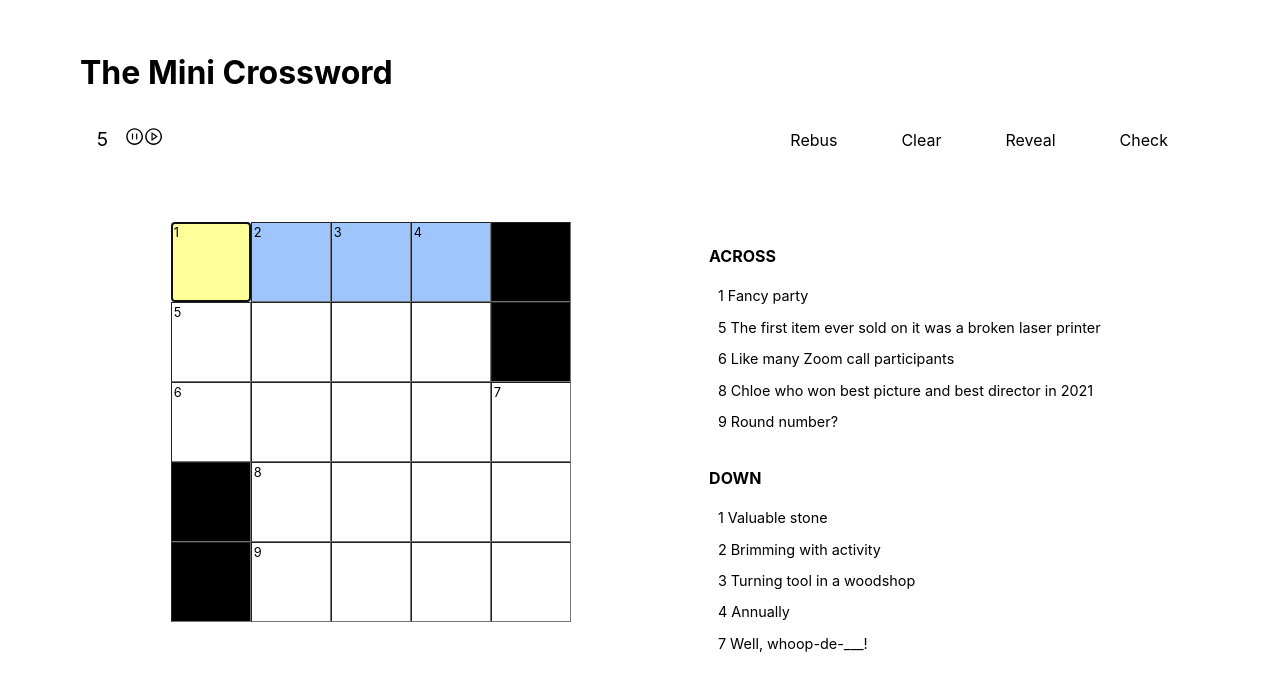
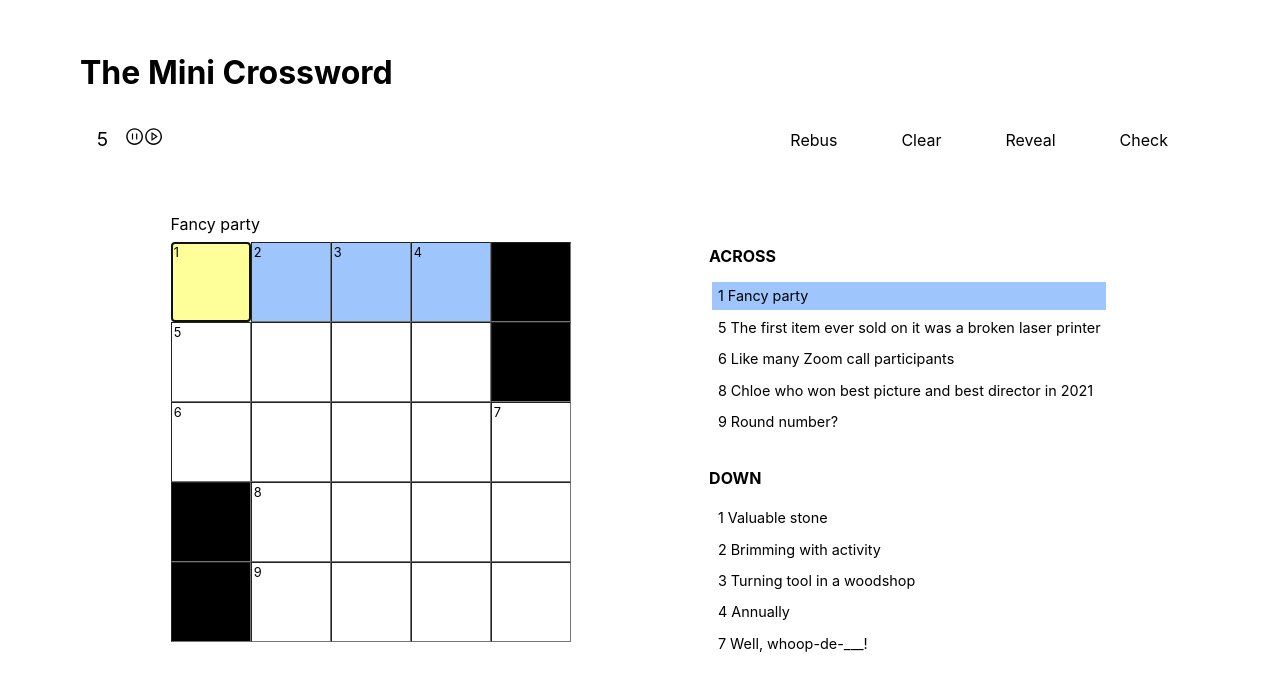
Before and after one commit to jawkha/crossword-mini-clone, a React (Create React App) app: page / in a window 1280 px wide. Shown: the top 690 px of the page. Built offline with nearby package versions, Linux system fonts and the light colour scheme.

Commit message:
crude implementation of toggle direction when clicking inside active square

```diff
--- a/src/App.tsx
+++ b/src/App.tsx
@@ -16,8 +16,7 @@
 	// If the direction is across, the row and its associated clue will be highlighted. If down, then column.
 	const [activeDirection, setActiveDirection] = React.useState<'across' | 'down'>('across')
 	// First we will extract the active clue number from puzzleData based on the activeSquare and activeDirection, and then we will use this number to get the string from the clues object.
-	const directionalClue =
-		activeDirection === 'across' ? activeSquare['clueAcross'] : activeSquare['clueDown']
+	const [directionalClue, setDirectionalClue] = React.useState(activeSquare[activeDirection])
 	const [activeClue, setActiveClue] = React.useState(
 		(clues as CluesProps['clues'])[activeDirection][directionalClue!]
 	)
@@ -39,6 +38,11 @@
 		}, 1000)
 	}
 
+	const toggleDirection = () => {
+		const newDirection = activeDirection === 'across' ? 'down' : 'across'
+		setActiveDirection(newDirection)
+	}
+
 	React.useEffect(() => {
 		timerId = setInterval(() => {
 			setTimer(timer + 1)
@@ -46,6 +50,11 @@
 		console.log(timerId)
 		return () => clearInterval(timerId)
 	})
+
+	React.useEffect(() => {
+		setDirectionalClue(activeSquare[activeDirection])
+		setActiveClue((clues as CluesProps['clues'])[activeDirection][directionalClue!])
+	}, [activeDirection])
 
 	return (
 		<div className={styles.app}>
@@ -61,6 +70,7 @@
 						puzzleData={puzzleData}
 						activeSquareIndex={activeSquareIndex}
 						activeDirection={activeDirection}
+						toggleDirection={toggleDirection}
 					/>
 				</div>
 				<div>
--- a/src/components/Board.tsx
+++ b/src/components/Board.tsx
@@ -3,7 +3,12 @@
 import { BoardProps } from './../interfaces'
 import styles from './../styles/Board.module.css'
 
-export default function Board({ puzzleData, activeSquareIndex, activeDirection }: BoardProps) {
+export default function Board({
+	puzzleData,
+	activeSquareIndex,
+	activeDirection,
+	toggleDirection,
+}: BoardProps) {
 	let highlightableRow: number
 	let highlightableColumn: number
 
@@ -28,6 +33,7 @@
 				activeDirection={activeDirection}
 				highlightableRow={highlightableRow}
 				highlightableColumn={highlightableColumn}
+				toggleDirection={toggleDirection}
 			/>
 		))
 		// return Object.values([]).map(el => <Square />)
--- a/src/components/Square.tsx
+++ b/src/components/Square.tsx
@@ -8,7 +8,14 @@
 	activeDirection,
 	highlightableRow,
 	highlightableColumn,
+	toggleDirection,
 }: SquareProps) {
+	const handleClickInsideActiveSquare = () => toggleDirection()
+	const handleClickInsideInactiveSquare = () => {}
+
+	const handleClick = () =>
+		isActive ? handleClickInsideActiveSquare() : handleClickInsideInactiveSquare()
+
 	return (
 		<div className={`${styles.square}`}>
 			<span className={styles.number}>{squareData.displayedNumber}</span>
@@ -18,7 +25,7 @@
 				autoFocus={isActive}
 				onFocus={() => {}}
 				onBlur={() => {}}
-				onClick={() => {}}
+				onClick={handleClick}
 				onChange={() => {}}
 				className={`${styles.input} ${isActive ? styles.active : ''} ${
 					squareData.answer ? styles.fillable : styles.unfillable
```
